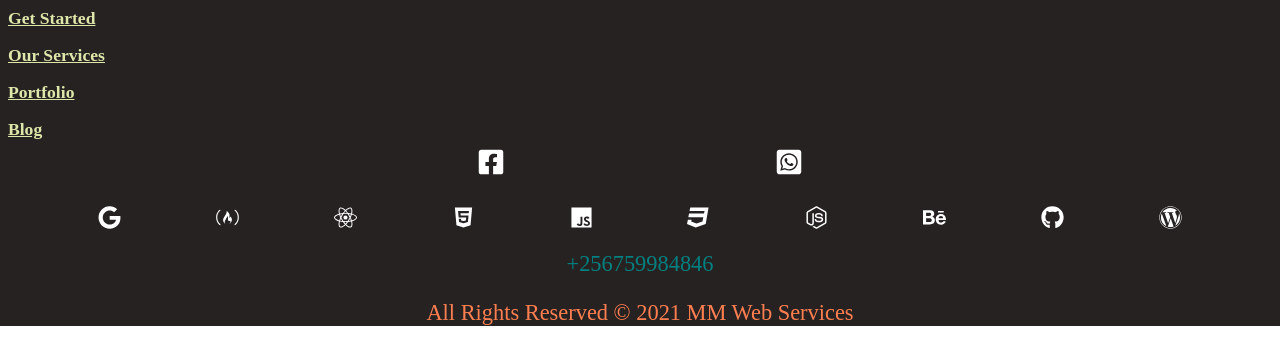
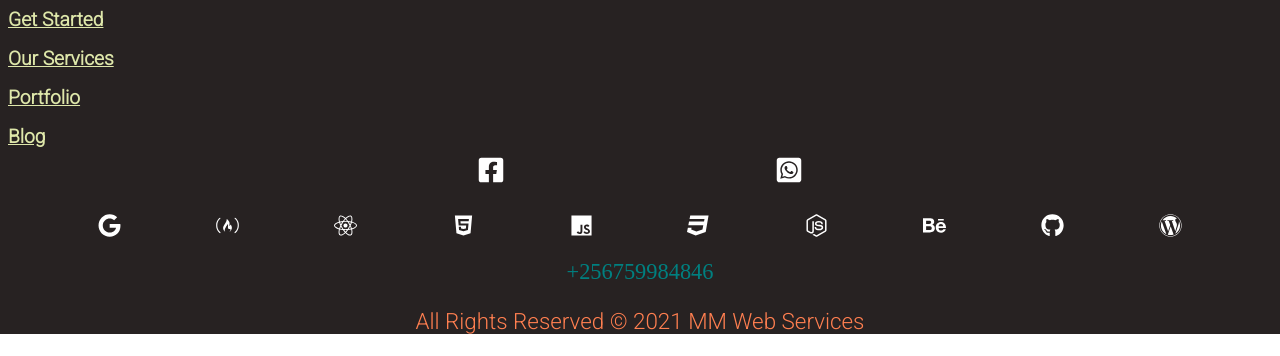
Before and after one commit to mubarak96-max/mmwebservices, a Gatsby site: page / in a window 1280 px wide. Shown: the part 2153-2509 px from the top of the page. Built offline with nearby package versions, Linux system fonts and the light colour scheme; Gatsby itself is replaced by a stand-in of ours.

Commit message:
more css

```diff
--- a/src/components/layout.css
+++ b/src/components/layout.css
@@ -10,7 +10,6 @@ body {
 /* navbar */
 nav {
   margin-bottom: 0;
-  font-family: cursive;
 }
 
 .head {
@@ -367,15 +366,14 @@ footer {
   background: rgb(39, 34, 34);
   border-top: 2px solid white;
   color: white;
-  font-family: cursive;
 }
 
 .page-links a {
   display: block;
   color: rgb(222, 231, 170);
   text-decoration: underline;
-  font-size: 1.1rem;
-  padding: 0.2rem;
+  font-size: 1.2rem;
+  padding: 0.3rem;
   font-weight: 800;
 }
 
```
